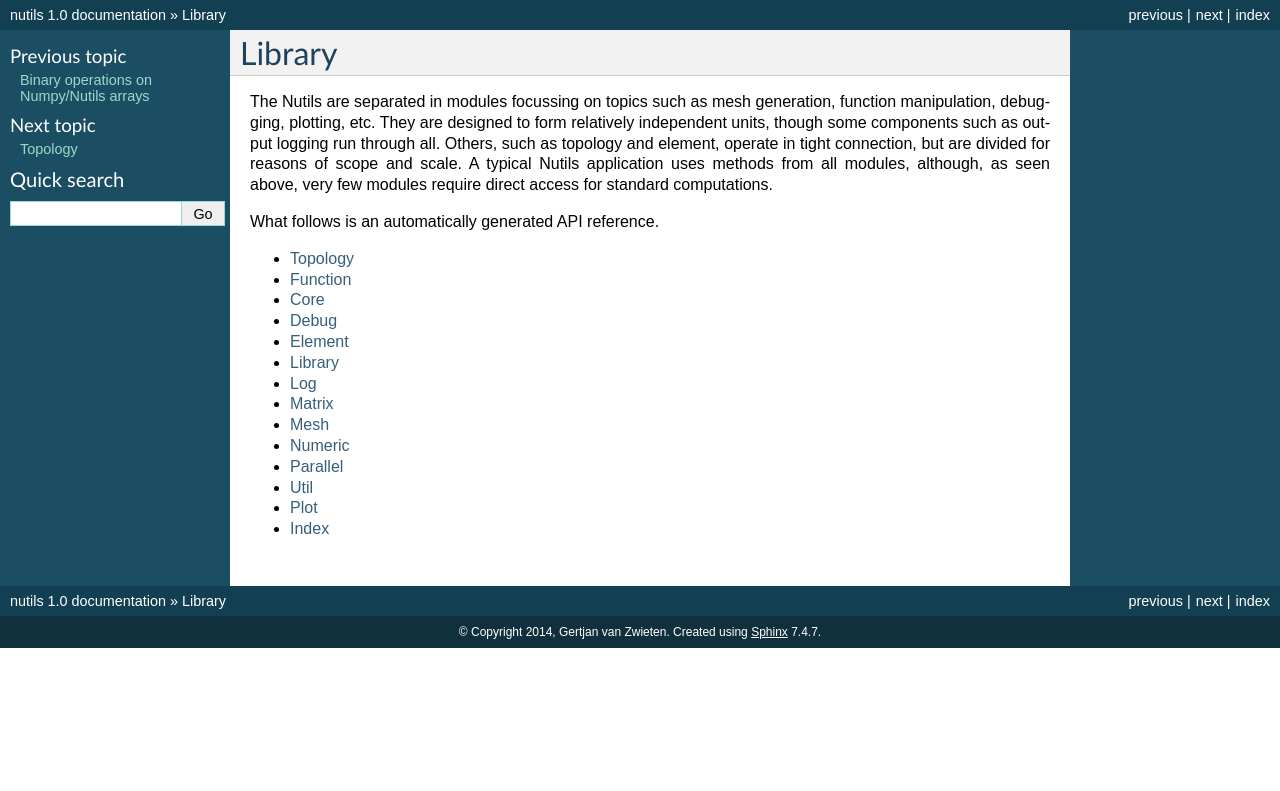
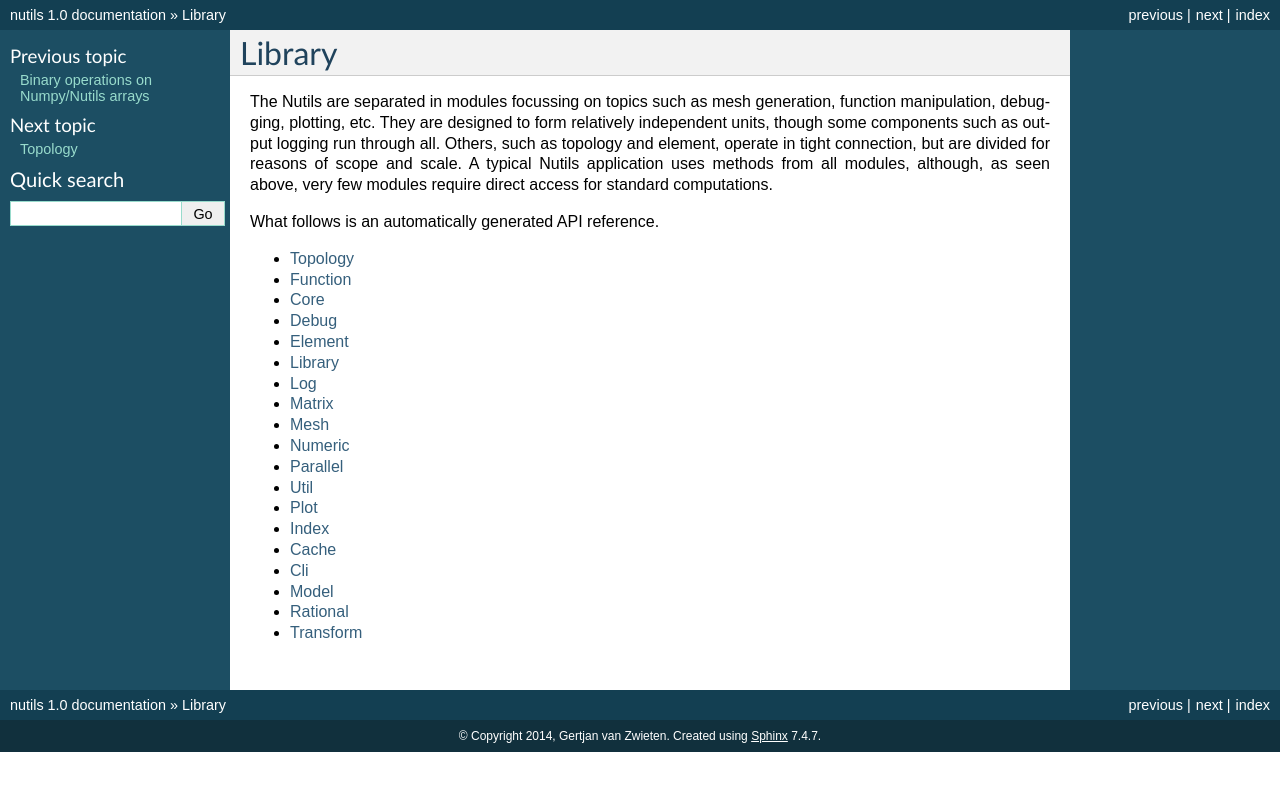
Before and after one commit to evalf/nutils, a Sphinx documentation site: the page built from docs/library.rst, in a window 1280 px wide. Shown: the top 791 px of the page. Built offline with Sphinx 7.4.7, drawn with Linux system fonts in a browser that asks for light colours.

Commit message:
add missing modules to the docs

```diff
--- a/docs/library.rst
+++ b/docs/library.rst
@@ -28,3 +28,8 @@ What follows is an automatically generated API reference.
    library/util
    library/plot
    library/index
+   library/cache
+   library/cli
+   library/model
+   library/rational
+   library/transform
--- /dev/null
+++ b/docs/library/cache.rst
@@ -0,0 +1,4 @@
+Cache
+=====
+
+.. automodule:: nutils.cache
--- /dev/null
+++ b/docs/library/cli.rst
@@ -0,0 +1,4 @@
+Cli
+===
+
+.. automodule:: nutils.cli
--- /dev/null
+++ b/docs/library/model.rst
@@ -0,0 +1,4 @@
+Model
+=====
+
+.. automodule:: nutils.model
--- /dev/null
+++ b/docs/library/rational.rst
@@ -0,0 +1,4 @@
+Rational
+========
+
+.. automodule:: nutils.rational
--- /dev/null
+++ b/docs/library/transform.rst
@@ -0,0 +1,4 @@
+Transform
+=========
+
+.. automodule:: nutils.transform
```
